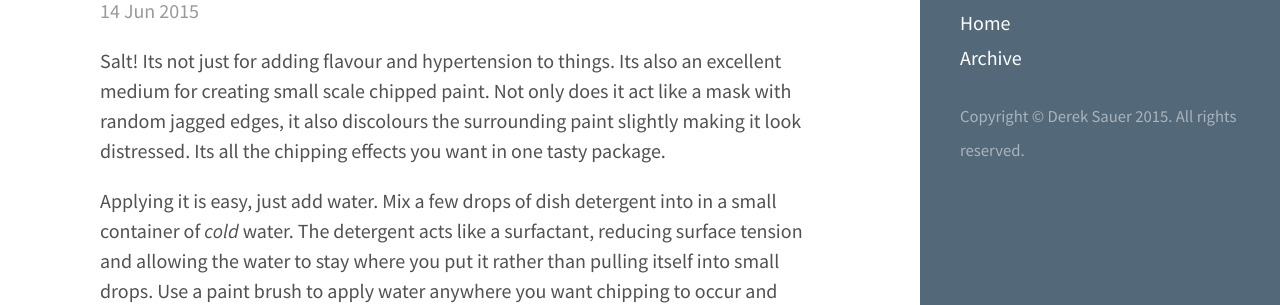
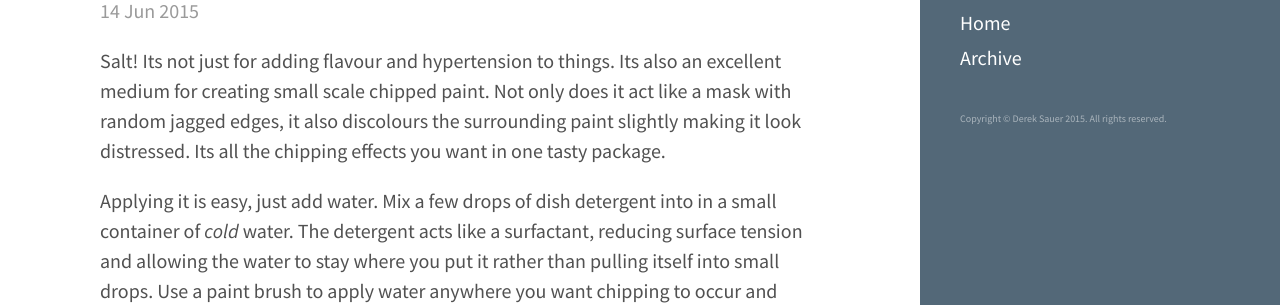
Before and after one commit to DerekSauer/DerekSauer.github.io, a Jekyll site: the page built from index.html, in a window 1280 px wide. Shown: the part 184-489 px from the top of the page. Built offline with Jekyll 4.4.1, drawn with Linux system fonts in a browser that asks for light colours; the list of posts is cut into pages by our own code.

Commit message:
Make copyright notice a lot smaller.

```diff
--- a/public/css/poole.css
+++ b/public/css/poole.css
@@ -113,6 +113,9 @@ strong {
   color: #303030;
 }
 
+sub {
+    font-size: 50%;
+}
 
 /* Lists */
 ul, ol, dl {
```
